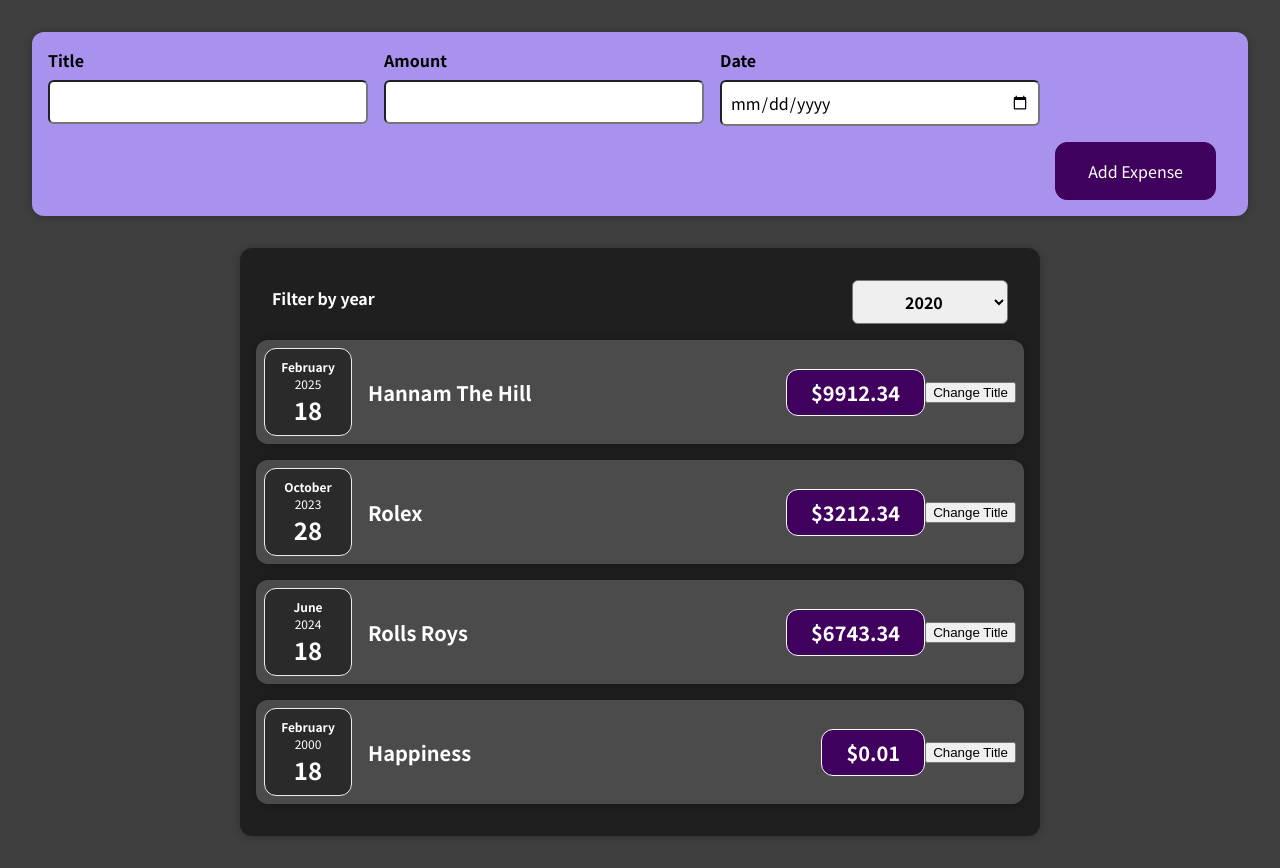
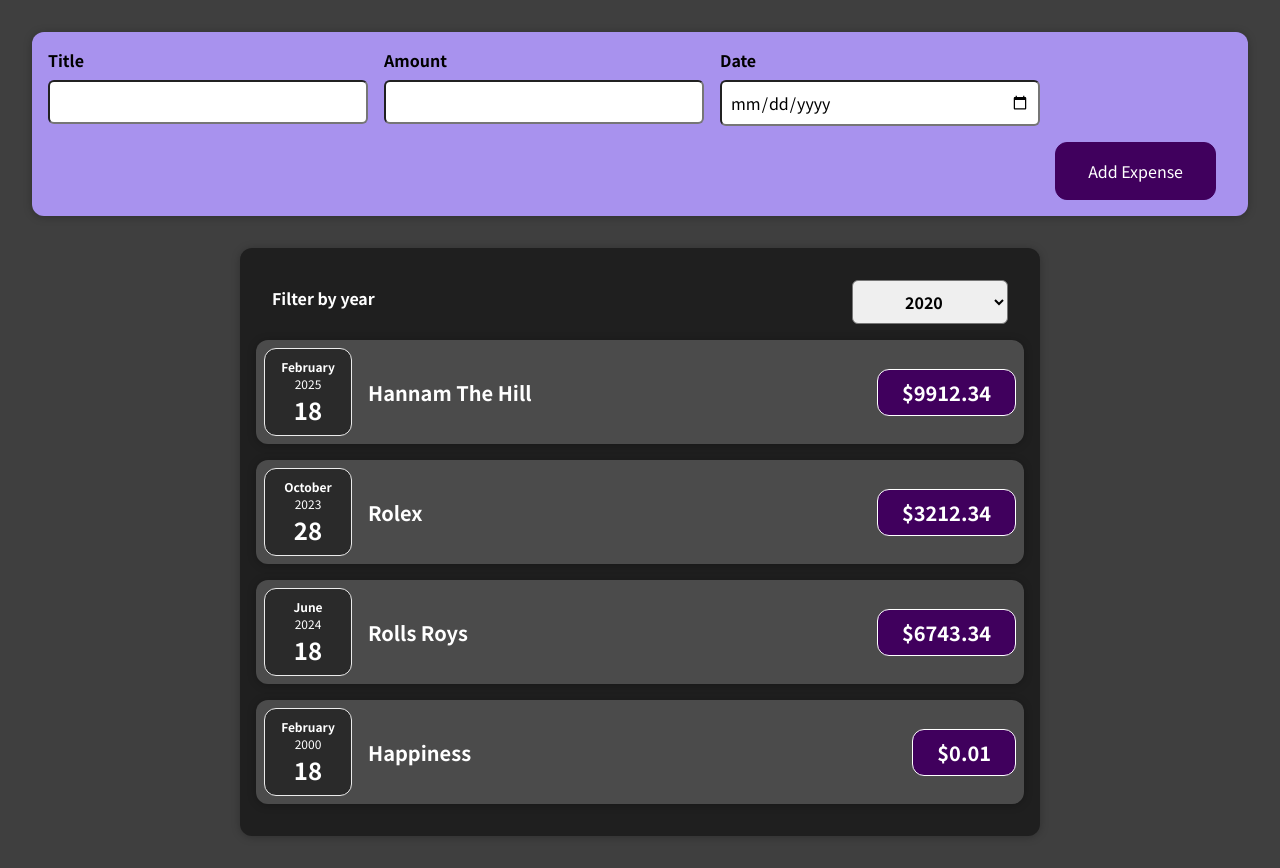
Before and after one commit to CTW100/ReactJS, a React (Create React App) app: page / in a window 1280 px wide. Built offline with nearby package versions, Linux system fonts and the light colour scheme.

Commit message:
60
Controlled vs Uncontrolled Components & Stateless vs Stateful Components

```diff
--- a/src/components/Expenses/ExpenseItem.js
+++ b/src/components/Expenses/ExpenseItem.js
@@ -1,26 +1,15 @@
-import { useState } from 'react';
-
 import ExpenseDate from './ExpenseDate';
 import Card from '../UI/Card';
 import './ExpenseItem.css';
 
 function ExpenseItem(props) {
-  // function clickHandler() {}
-  const [title, setTitle] = useState(props.title);
-
-  const clickHandler = () => {
-    setTitle('Updated!');
-    console.log(title);
-  };
-
   return (
-    <Card className="expense-item">
+    <Card className='expense-item'>
       <ExpenseDate date={props.date} />
-      <div className="expense-item__description">
-        <h2>{title}</h2>
-        <div className="expense-item__price">${props.amount}</div>
+      <div className='expense-item__description'>
+        <h2>{props.title}</h2>
+        <div className='expense-item__price'>${props.amount}</div>
       </div>
-      <button onClick={clickHandler}>Change Title</button>
     </Card>
   );
 }
```
Also changed, not shown: 1 other file (tests, documents, lock files or other folders).
